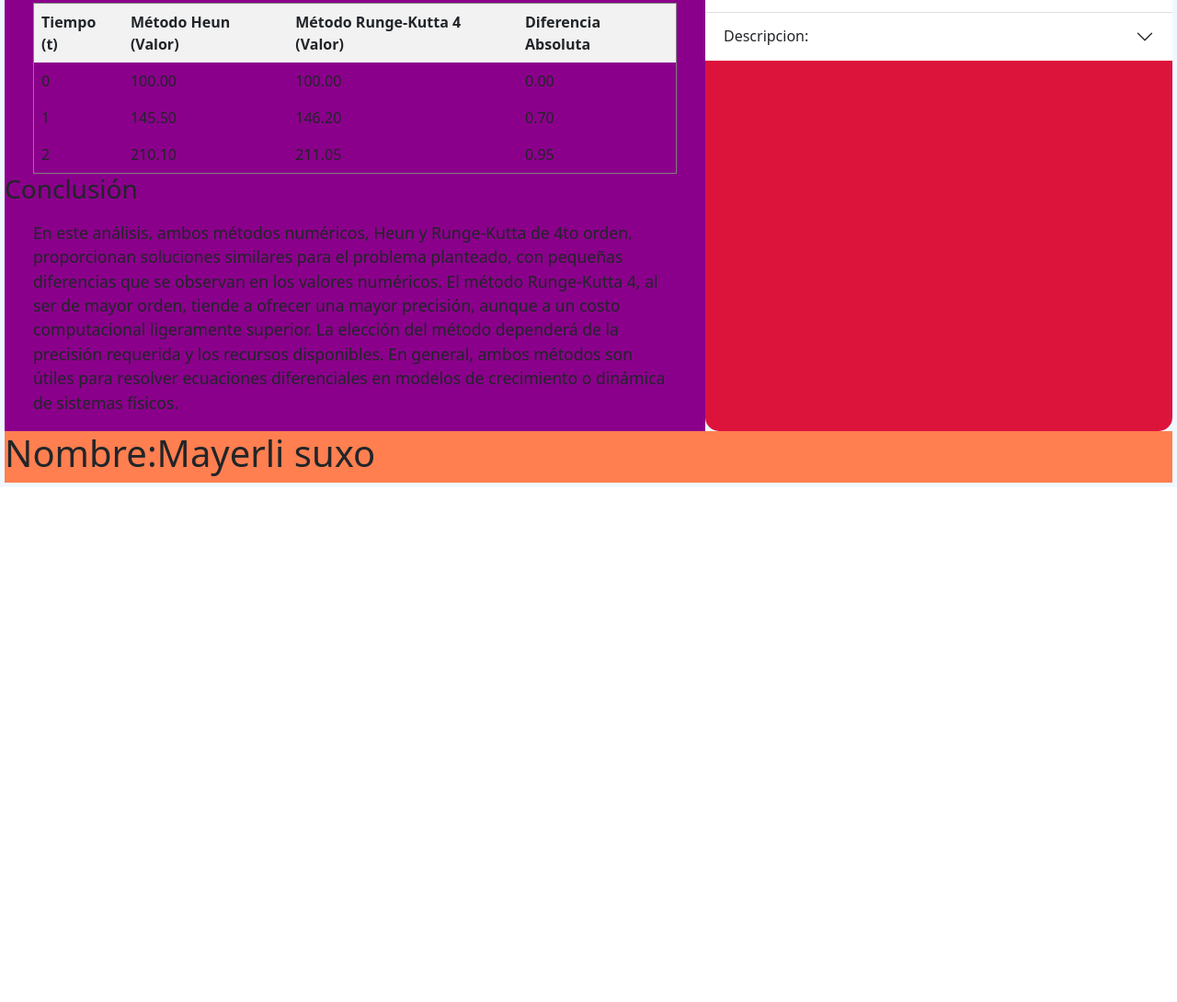
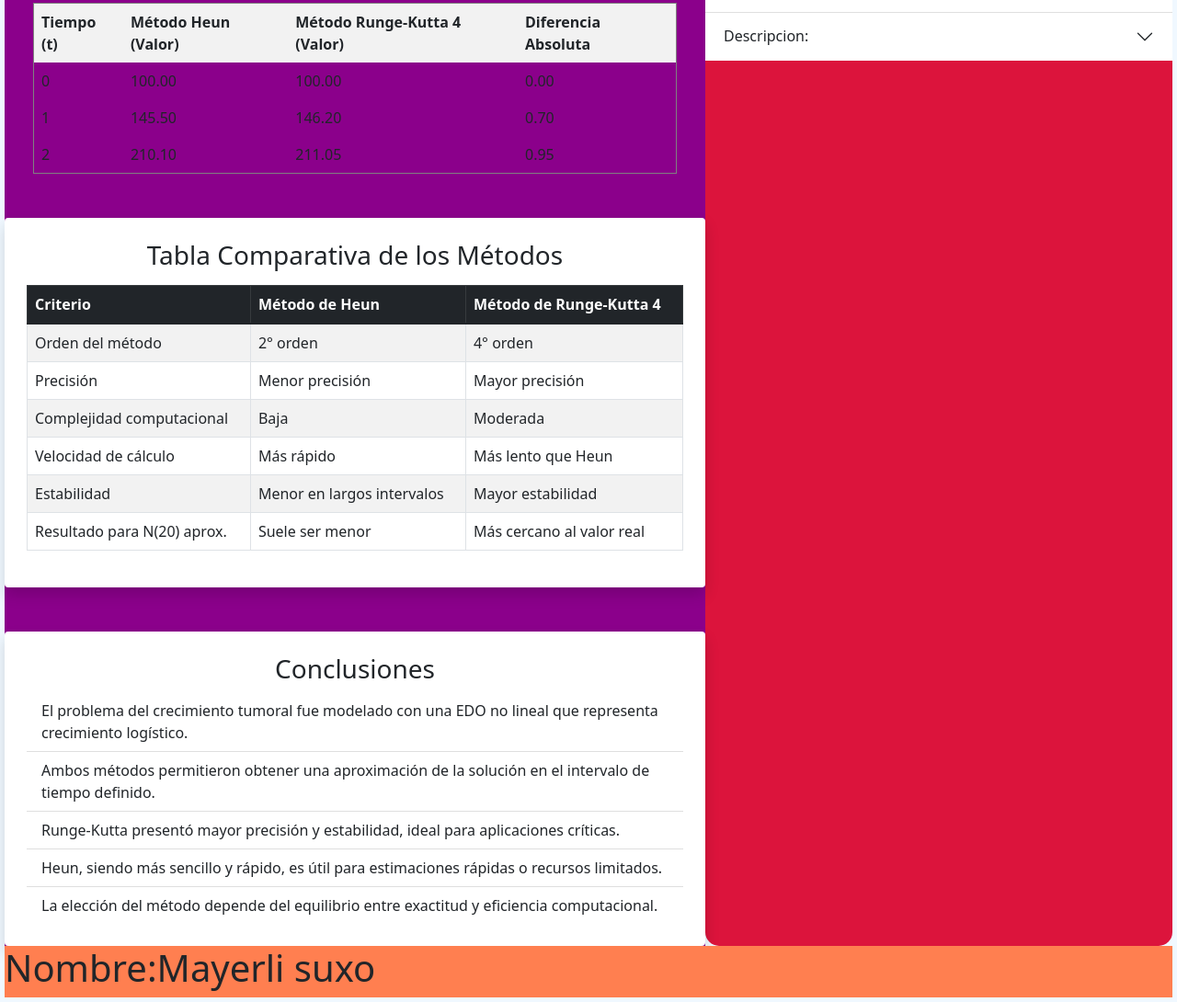
Before and after one commit to Maye199819/EJERCICIOS-METODOS-NUMERICOS, a plain HTML site: page index.html in a window 1280 px wide. Shown: the part 156-1246 px from the top of the page at 92% size. Before the commit the page ends 800 px from the top, so only its background shows below. Drawn offline with nearby package versions, Linux system fonts and the light colour scheme.

Commit message:
Update index.html

```diff
--- a/index.html
+++ b/index.html
@@ -115,10 +115,73 @@
     </tbody>
   </table>
 
-  <h3>Conclusión</h3>
-  <p style="max-width: 700px; margin: 1em auto; font-size: 1.1em; line-height: 1.5;">
-    En este análisis, ambos métodos numéricos, Heun y Runge-Kutta de 4to orden, proporcionan soluciones similares para el problema planteado, con pequeñas diferencias que se observan en los valores numéricos. El método Runge-Kutta 4, al ser de mayor orden, tiende a ofrecer una mayor precisión, aunque a un costo computacional ligeramente superior. La elección del método dependerá de la precisión requerida y los recursos disponibles. En general, ambos métodos son útiles para resolver ecuaciones diferenciales en modelos de crecimiento o dinámica de sistemas físicos.
-  </p>
+  <!-- Tabla Comparativa y Conclusiones con fondo blanco -->
+<div class="container mt-5 bg-white p-4 rounded shadow">
+    <h3 class="text-center">Tabla Comparativa de los Métodos</h3>
+    <table class="table table-bordered table-striped mt-3 bg-white">
+        <thead class="table-dark">
+            <tr>
+                <th>Criterio</th>
+                <th>Método de Heun</th>
+                <th>Método de Runge-Kutta 4</th>
+            </tr>
+        </thead>
+        <tbody>
+            <tr>
+                <td>Orden del método</td>
+                <td>2° orden</td>
+                <td>4° orden</td>
+            </tr>
+            <tr>
+                <td>Precisión</td>
+                <td>Menor precisión</td>
+                <td>Mayor precisión</td>
+            </tr>
+            <tr>
+                <td>Complejidad computacional</td>
+                <td>Baja</td>
+                <td>Moderada</td>
+            </tr>
+            <tr>
+                <td>Velocidad de cálculo</td>
+                <td>Más rápido</td>
+                <td>Más lento que Heun</td>
+            </tr>
+            <tr>
+                <td>Estabilidad</td>
+                <td>Menor en largos intervalos</td>
+                <td>Mayor estabilidad</td>
+            </tr>
+            <tr>
+                <td>Resultado para N(20) aprox.</td>
+                <td>Suele ser menor</td>
+                <td>Más cercano al valor real</td>
+            </tr>
+        </tbody>
+    </table>
+</div>
+
+<div class="container mt-5 bg-white p-4 rounded shadow">
+    <h3 class="text-center">Conclusiones</h3>
+    <ul class="list-group list-group-flush bg-white">
+        <li class="list-group-item bg-white">
+            El problema del crecimiento tumoral fue modelado con una EDO no lineal que representa crecimiento logístico.
+        </li>
+        <li class="list-group-item bg-white">
+            Ambos métodos permitieron obtener una aproximación de la solución en el intervalo de tiempo definido.
+        </li>
+        <li class="list-group-item bg-white">
+            Runge-Kutta presentó mayor precisión y estabilidad, ideal para aplicaciones críticas.
+        </li>
+        <li class="list-group-item bg-white">
+            Heun, siendo más sencillo y rápido, es útil para estimaciones rápidas o recursos limitados.
+        </li>
+        <li class="list-group-item bg-white">
+            La elección del método depende del equilibrio entre exactitud y eficiencia computacional.
+        </li>
+    </ul>
+</div>
+
         </div>
         <div class="fooder">
             <div class="btn-group">
```
